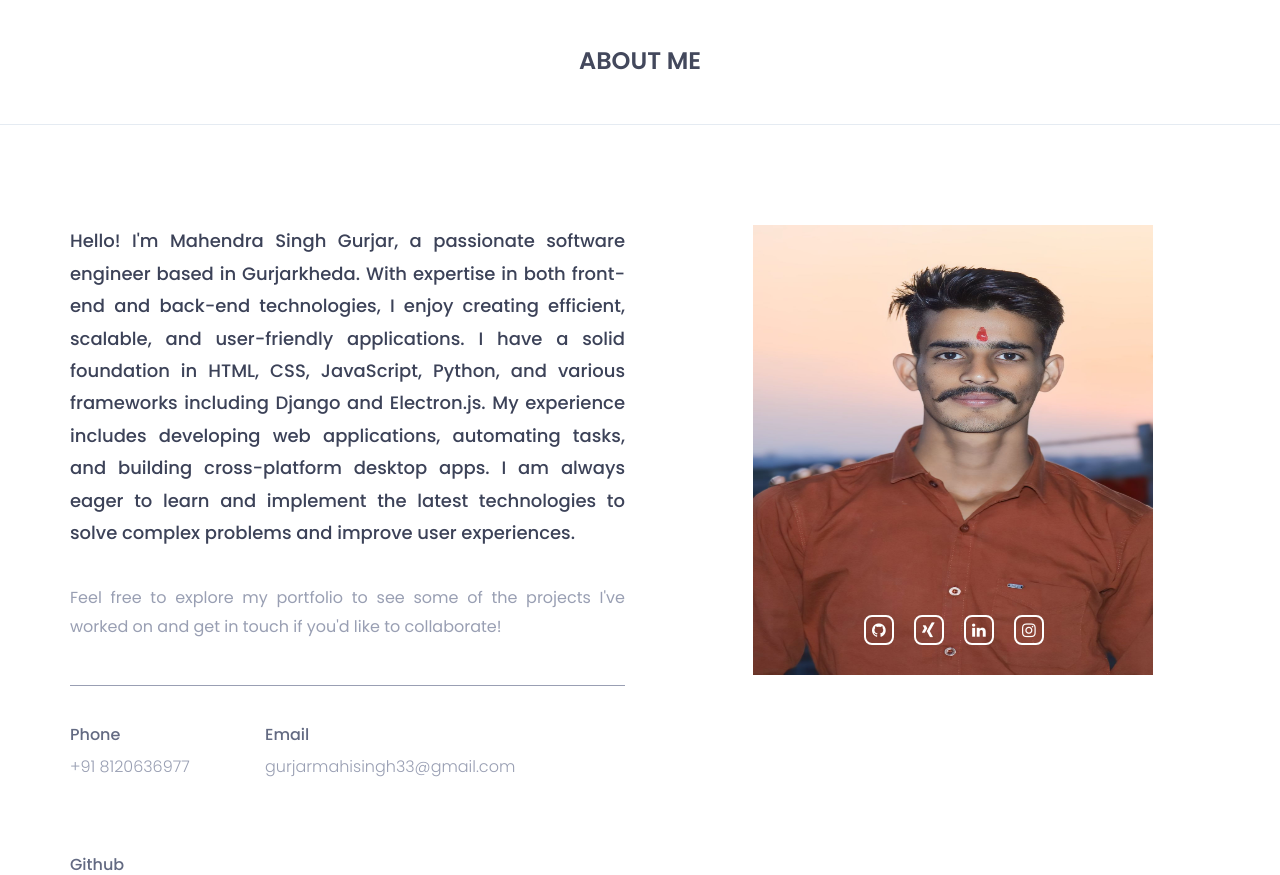
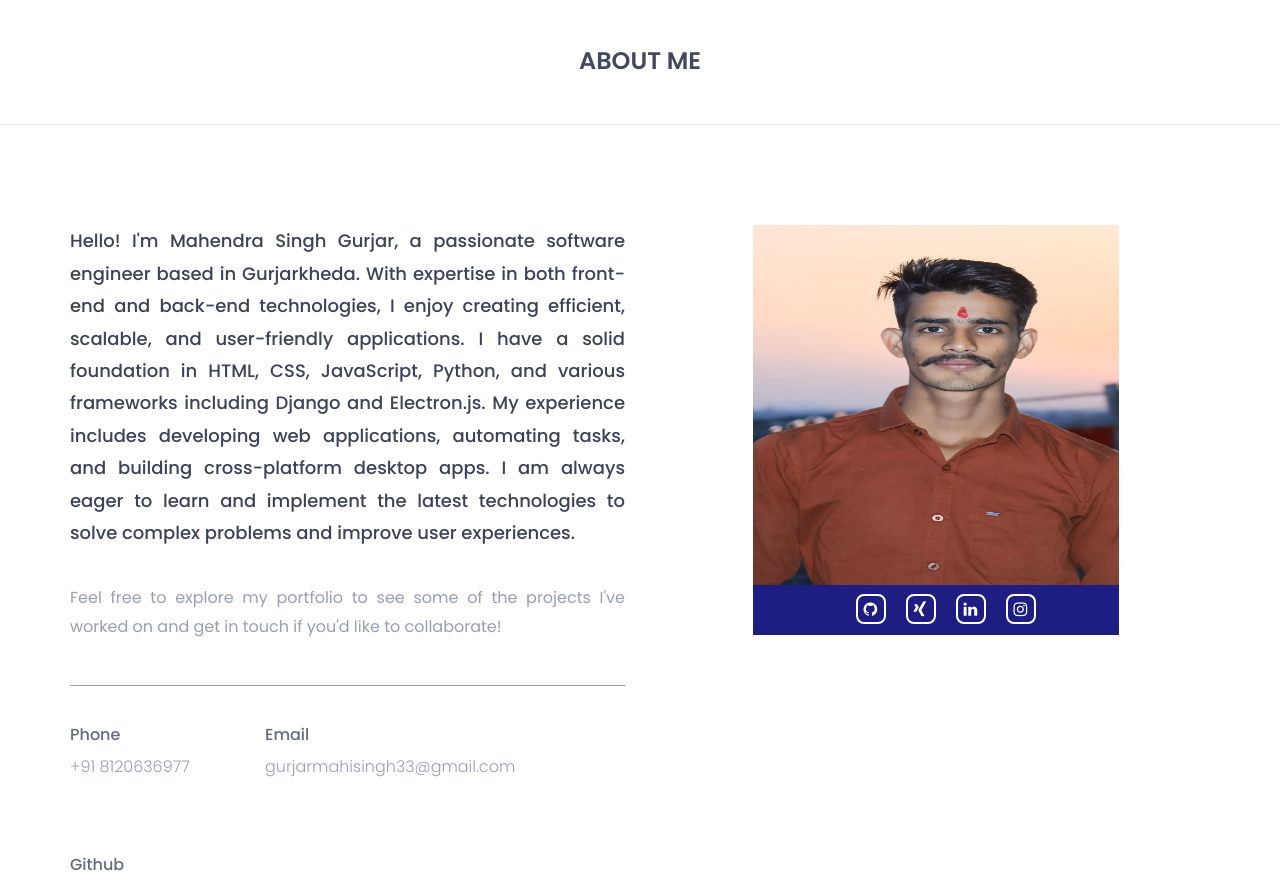
Before and after one commit to gurjarms/portfolio, a Django app: page / in a window 1280 px wide. Shown: the part 892-1767 px from the top of the page. Run offline with Django 5.2, Linux system fonts and the light colour scheme; some libraries are stand-ins or nearby versions.

Commit message:
complete

```diff
--- a/portfolio/static/css/style.css
+++ b/portfolio/static/css/style.css
@@ -125,6 +125,12 @@ body {
     height: 20px;
     transform: rotate(90deg);
 
+}
+
+@media only screen and (max-width:768px) {
+    .pointed {
+        display: none;
+    }
 }
 
 [placeholder]:focus::-webkit-input-placeholder {
@@ -384,37 +390,29 @@ nav.navbar.bootsnav .navbar-toggle i {
 /*.single-about-img */
 .single-about-img {
     position: relative;
+    /* width: 400px; */
+    width: 80%;
+    height: 400px;
 }
 
-.single-about-img:before {
-    position: absolute;
-    content: " ";
-    top: 0;
-    left: 0;
-    width: 109%;
-    height: 100%;
-}
+.single-about-img:before {}
 
 .single-about-img img {
-    width: 400px;
-    height: 450px;
+    width: 100%;
+    height: 90%;
 }
 
 .about-list-icon {
     display: flex;
-    justify-content: center;
-    align-items: center;
-    position: absolute;
-    bottom: 0;
-    left: 0;
-    width: 200px;
-    height: 90px;
+    height: 50px;
+    background-color: #1e1e82;
+    width: 100px;
+    padding-top: 9px;
 }
 
 /*.ab-list-icon */
 .about-list-icon ul {
     display: flex;
-    margin-left: 20%;
 }
 
 .about-list-icon ul li a {
@@ -700,11 +698,7 @@ span.single-timeline-horizontal.spacial-horizontal-line {
     font-family: 'Poppins', sans-serif;
 }
 
-.projects-content {
-    padding-top: 50px;
-    padding-left: 150px;
-    padding-right: 150px;
-}
+.projects-content {}
 
 .projects-content ol {
     opacity: 0.8;
@@ -879,8 +873,8 @@ span.single-timeline-horizontal.spacial-horizontal-line {
 .contact-form .form-control {
     padding: 25px;
     font-size: 14px;
-    border: 1px solid #fff;
-    border-radius: 0px;
+    border: 1px solid #dedddd;
+    border-radius: 15px;
     box-shadow: none;
     outline: 0 !important;
     background: #fff;
--- a/portfolio/templates/index.html
+++ b/portfolio/templates/index.html
@@ -513,7 +513,7 @@
 			<div class="projects-details">
 				<div class="section-heading text-center">
 					<h2>Projects</h2>
-				</div>
+				</div><br><br><br>
 				<div class="container m-3">
 					<div class="row pt-3">
 						<div class="col  col-lg-5">
@@ -806,11 +806,28 @@
 								</div><!--/.contact-adress-->
 								<div class="hm-foot-icon">
 									<ul>
-										<li><a href="#"><i class="fa fa-facebook"></i></a></li><!--/li-->
-										<li><a href="#"><i class="fa fa-dribbble"></i></a></li><!--/li-->
-										<li><a href="#"><i class="fa fa-twitter"></i></a></li><!--/li-->
-										<li><a href="#"><i class="fa fa-linkedin"></i></a></li><!--/li-->
-										<li><a href="#"><i class="fa fa-instagram"></i></a></li><!--/li-->
+										<li>
+											<a target="_blank" href="https://github.com/gurjarms">
+												<i class="fa fa-github" aria-hidden="true"></i>
+											</a>
+
+										</li><!-- / li -->
+										<li>
+											<a target="_blank" href="https://x.com/GurjarMs33">
+												<i class="fa fa-xing" aria-hidden="true"></i>
+											</a>
+
+										</li><!-- / li -->
+										<li>
+											<a target="_blank" href="https://www.linkedin.com/in/mahendra-singh-50207a224">
+												<i class="fa fa-linkedin" aria-hidden="true"></i>
+											</a>
+										</li><!-- / li -->
+										<li>
+											<a target="_blank" href="https://www.instagram.com/er._veer_gurjar?igsh=dTRldHJhbXJwN2R5 ">
+												<i class="fa fa-instagram" aria-hidden="true"></i>
+											</a>
+										</li>
 									</ul><!--/ul-->
 								</div><!--/.hm-foot-icon-->
 							</div><!--/.single-contact-box-->
```
